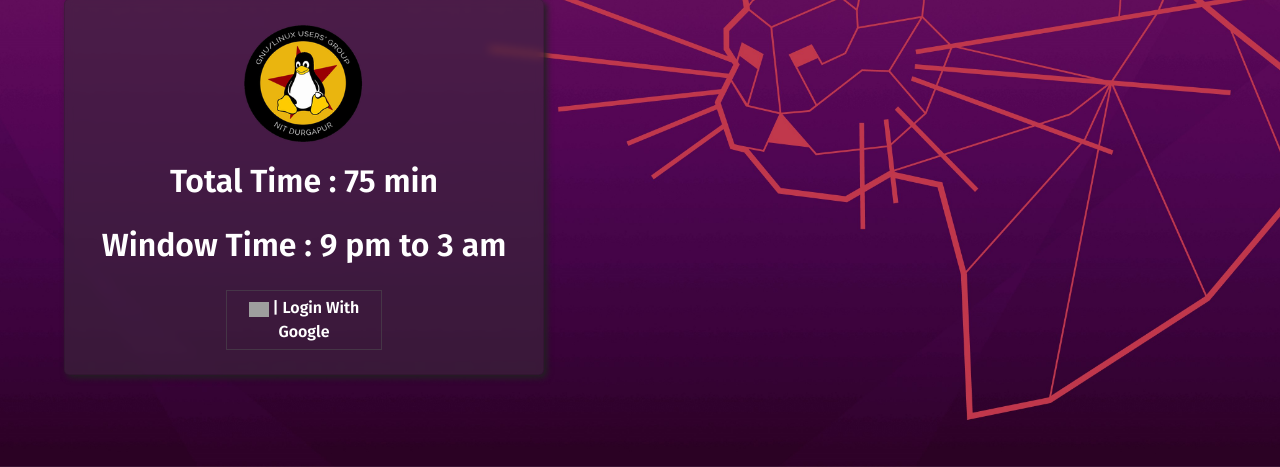
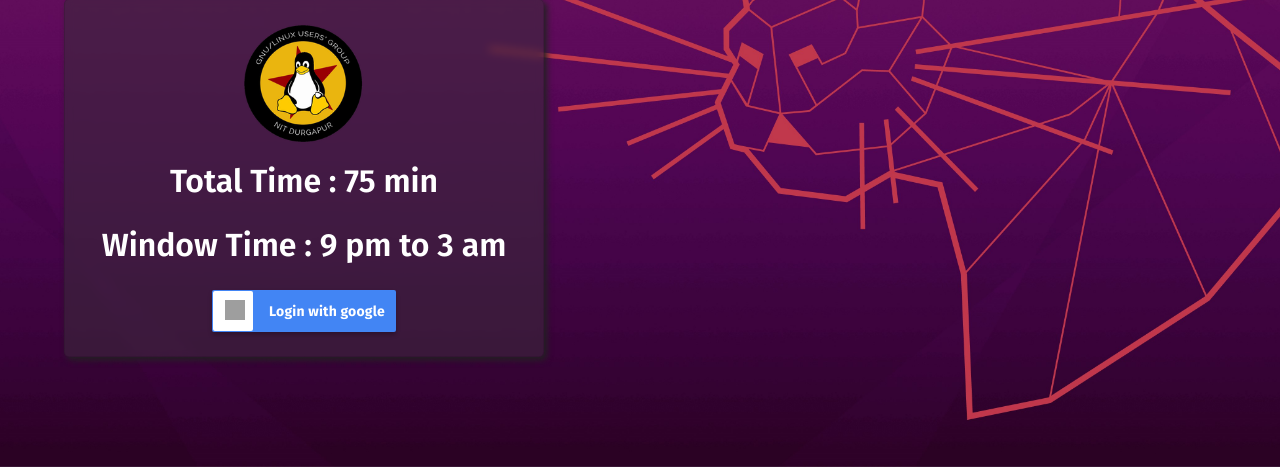
Before and after one commit to lugnitdgp/OnlineTestSuite, a Django app: page / in a window 1280 px wide. Shown: the part 333-800 px from the top of the page. Run offline with Django 3.2, Linux system fonts and the light colour scheme; data that the repository does not hold is empty; some libraries are stand-ins or nearby versions; some web fonts are replaced; grey boxes are pictures that could not be loaded.

Commit message:
modifed login button

```diff
--- a/onlinetest/static/onlinetest/css/styles.css
+++ b/onlinetest/static/onlinetest/css/styles.css
@@ -10,7 +10,7 @@ body {
   height: 100%;
   color: #ffffff;
 }
-.navbar{
+.navbar {
   visibility: hidden;
 }
 .container-fluid {
@@ -64,23 +64,63 @@ body {
 
 /* Login Button */
 
-.panel {
+/* .panel {
   padding-top: 5px;
   padding-bottom: 5px;
-}
+} */
 
 .login-container {
   position: relative;
   margin: 2% auto;
-  border: 1px solid rgba(92, 121, 98, 0.3);
-  width: 35%;
   display: inline-block;
   text-align: center;
 }
 
-.google-icon img {
+/* .google-icon img {
   width: 20px;
   height: auto;
+} */
+
+.google-btn {
+  width: 184px;
+  height: 42px;
+  background-color: #4285f4;
+  border-radius: 2px;
+  box-shadow: 0 3px 4px 0 rgba(0, 0, 0, 0.25);
+  margin-left: auto;
+  margin-right: auto;
+}
+
+.google-btn .google-icon-wrapper {
+  position: absolute;
+  margin-top: 1px;
+  margin-left: 1px;
+  width: 40px;
+  height: 40px;
+  border-radius: 2px;
+  background-color: #fff;
+}
+
+.google-btn .google-icon {
+  position: absolute;
+  margin-top: 9px;
+  margin-left: -8px;
+  width: 20px;
+  height: 20px;
+}
+.google-btn .btn-text {
+  float: right;
+  margin: 11px 11px 0 0;
+  color: #fff;
+  font-size: 14px;
+  letter-spacing: 0.2px;
+  font-family: "Fira Sans", sans-serif;
+}
+.google-btn:hover {
+  box-shadow: 0 0 6px #4285f4;
+}
+.google-btn:active {
+  background: #1669f2;
 }
 
 @media (max-width: 1000px) {
--- a/onlinetest/templates/onlinetest/index.html
+++ b/onlinetest/templates/onlinetest/index.html
@@ -17,16 +17,12 @@
       <h2 class="info">Total Time : 75 min</h2>
       <h2 class="info">Window Time : 9 pm to 3 am</h2>
       <div class="button login-container">
-        <a href='{% url "social:begin" "google-oauth2" %}' style="text-decoration:none;color:white;">
-          <div class="panel panel-default">
-
-            <div class="panel-body">
-              <div class="left">
-                <img width="20px" alt="Google &quot;G&quot; Logo"
-                  src="https://upload.wikimedia.org/wikipedia/commons/thumb/5/53/Google_%22G%22_Logo.svg/512px-Google_%22G%22_Logo.svg.png" />
-                <span>| Login With Google</span>
-              </div>
+        <a href='{% url "social:begin" "google-oauth2" %}'>
+          <div class="google-btn">
+            <div class="google-icon-wrapper">
+              <img class="google-icon" src="https://upload.wikimedia.org/wikipedia/commons/5/53/Google_%22G%22_Logo.svg" />
             </div>
+            <p class="btn-text"><b>Login with google</b></p>
           </div>
         </a>
       </div>
```
